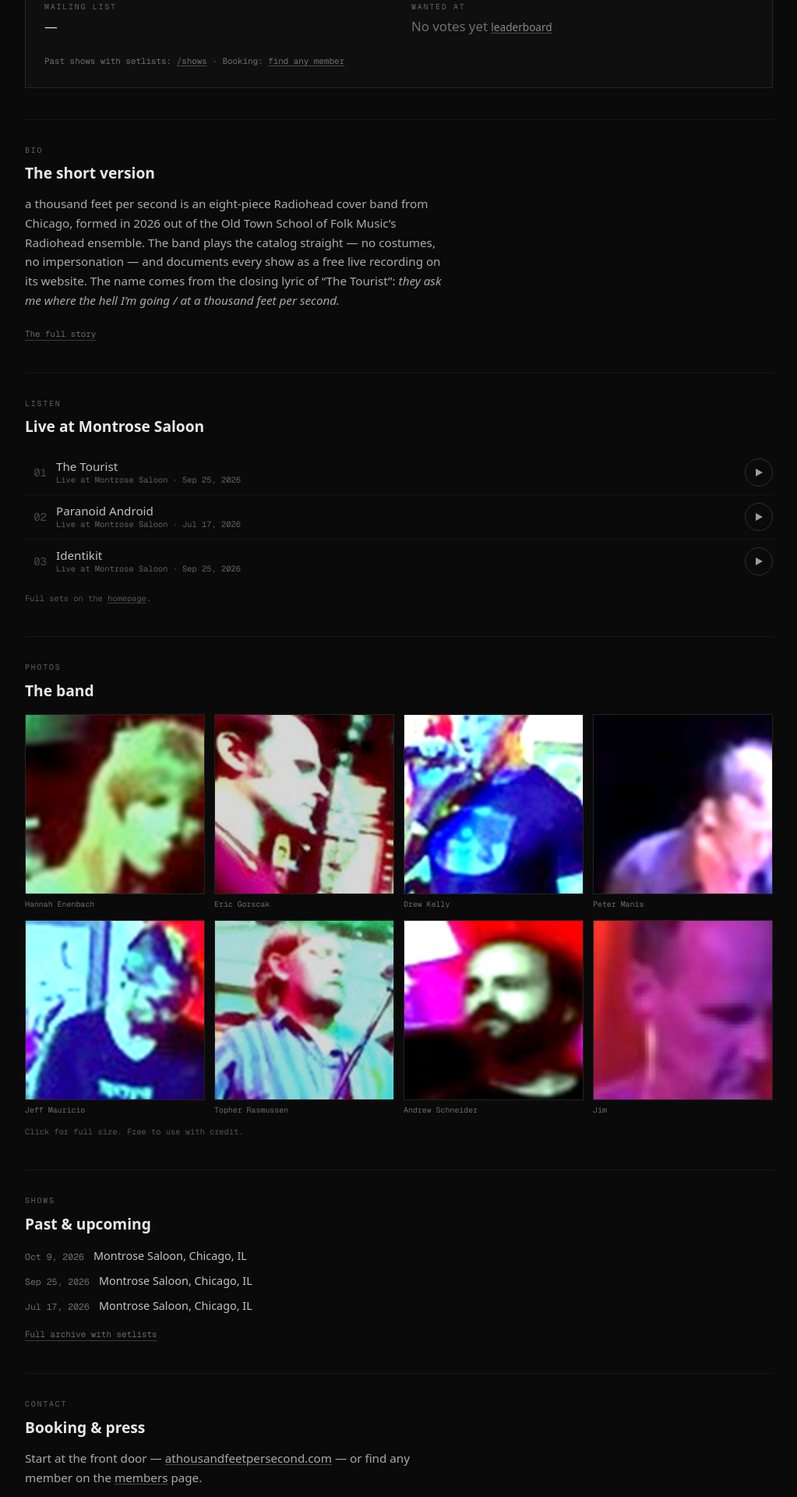
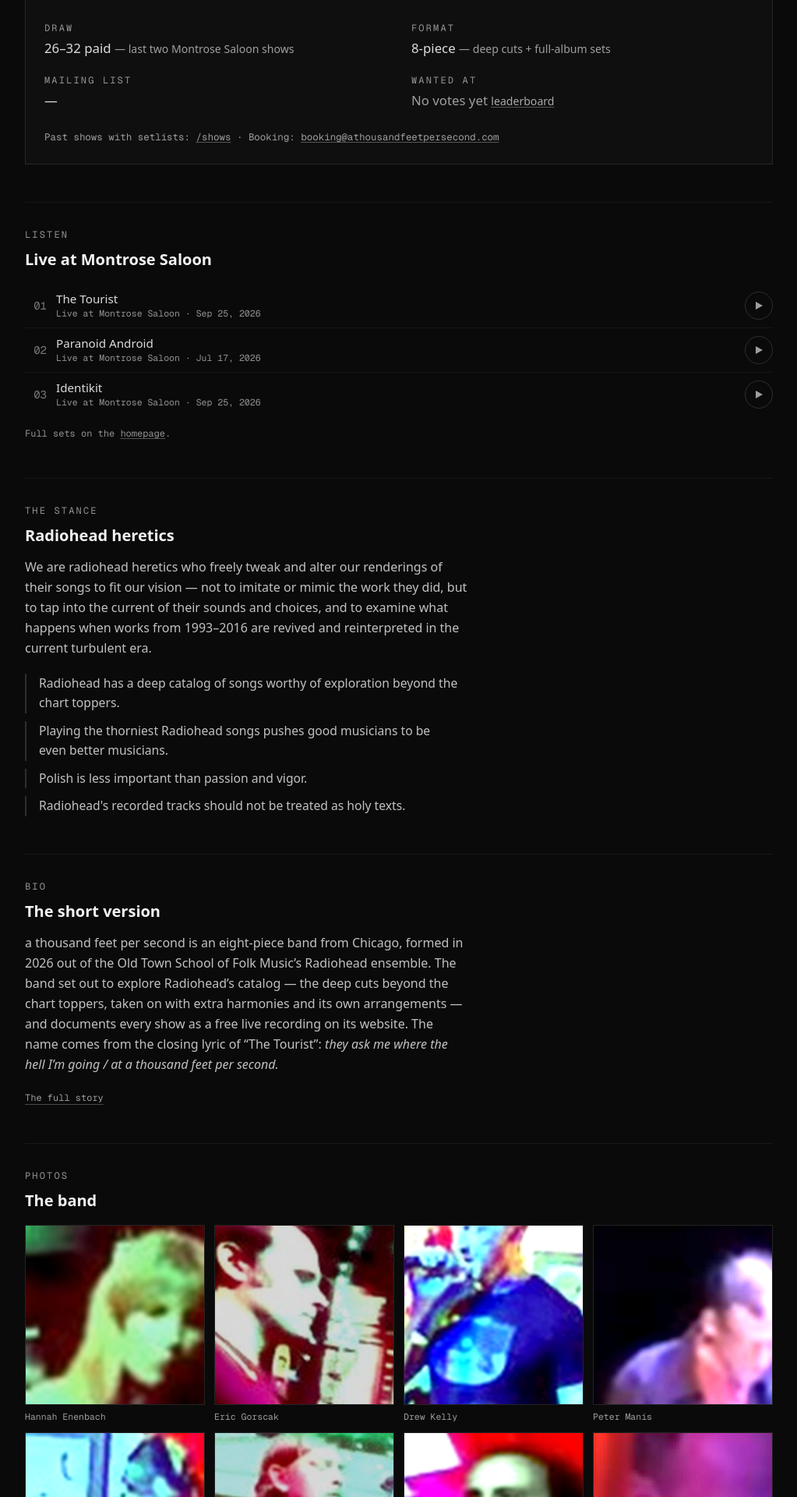
Before and after one commit to topher416/fmnogg.in, a Next.js app: page /press in a window 1280 px wide. Shown: the part 380-2300 px from the top of the page at 78% size, without its empty margins (128-1151 px from the left). Built offline with nearby package versions, Linux system fonts and the light colour scheme; a web font is replaced by a local one.

Commit message:
Redo press page: booker-first hierarchy, reel-script voice, real booking contact, legibility

```diff
--- a/src/app/press/page.tsx
+++ b/src/app/press/page.tsx
@@ -16,6 +16,8 @@ export const metadata: Metadata = {
 
 export const revalidate = 3600;
 
+const BOOKING_EMAIL = "booking@athousandfeetpersecond.com";
+
 const PHOTOS = [
   { name: "Hannah Enenbach", src: "/images/members/hannah-enenbach-portrait.png" },
   { name: "Eric Gorscak", src: "/images/members/eric-gorscak-portrait.png" },
@@ -24,7 +26,7 @@ const PHOTOS = [
   { name: "Jeff Mauricio", src: "/images/members/jeff-mauricio-portrait.png" },
   { name: "Topher Rasmussen", src: "/images/members/topher-rasmussen-portrait.png" },
   { name: "Andrew Schneider", src: "/images/members/andrew-schneider-portrait.png" },
-  { name: "Jim", src: "/images/members/jim-portrait.png" },
+  { name: "Jim Svajgl", src: "/images/members/jim-portrait.png" },
 ];
 
 const FEATURED: PressTrack[] = [
@@ -45,9 +47,16 @@ const FEATURED: PressTrack[] = [
   },
 ];
 
+const STANCE = [
+  "Radiohead has a deep catalog of songs worthy of exploration beyond the chart toppers.",
+  "Playing the thorniest Radiohead songs pushes good musicians to be even better musicians.",
+  "Polish is less important than passion and vigor.",
+  "Radiohead's recorded tracks should not be treated as holy texts.",
+];
+
 function SectionLabel({ children }: { children: React.ReactNode }) {
   return (
-    <p className="font-mono text-[0.62rem] uppercase tracking-[0.18em] text-white/35">
+    <p className="font-mono text-[0.75rem] uppercase tracking-[0.18em] text-white/55">
       {children}
     </p>
   );
@@ -55,7 +64,7 @@ function SectionLabel({ children }: { children: React.ReactNode }) {
 
 function SectionTitle({ children }: { children: React.ReactNode }) {
   return (
-    <h2 className="mt-2 text-[1.2rem] font-semibold text-white/90">{children}</h2>
+    <h2 className="mt-2 text-[1.25rem] font-semibold text-white/95">{children}</h2>
   );
 }
 
@@ -66,11 +75,21 @@ export default function PressPage() {
 
       <main className="flex-1 w-full max-w-[1000px] mx-auto px-5 py-10">
         <SectionLabel>Press kit</SectionLabel>
-        <h1 className="mt-2 text-[1.6rem] font-bold leading-tight tracking-tight">
+        <h1 className="mt-2 lowercase text-[2rem] font-bold leading-tight tracking-tight text-white/95">
           a thousand feet per second
         </h1>
-        <p className="mt-3 max-w-[60ch] text-[1.05rem] leading-relaxed text-white/80">
-          It&rsquo;s just eight good musicians doing good Radiohead covers.
+        <p className="mt-3 max-w-[60ch] lowercase text-[1.1rem] leading-relaxed text-white/75">
+          eight musicians exploring the catalog of a beloved and transgressive
+          band. chicago, illinois.
+        </p>
+        <p className="mt-5 text-[1rem] text-white/85">
+          Booking &amp; press:{" "}
+          <a
+            href={`mailto:${BOOKING_EMAIL}`}
+            className="underline underline-offset-4 decoration-white/30 hover:text-white hover:decoration-white/70 transition-colors"
+          >
+            {BOOKING_EMAIL}
+          </a>
         </p>
 
         <section
@@ -81,7 +100,7 @@ export default function PressPage() {
           <SectionTitle>The whole pitch, one screen</SectionTitle>
           <Suspense
             fallback={
-              <p className="mt-6 font-mono text-[0.72rem] text-white/30">
+              <p className="mt-6 font-mono text-[0.75rem] text-white/60">
                 Loading…
               </p>
             }
@@ -90,14 +109,50 @@ export default function PressPage() {
           </Suspense>
         </section>
 
-        <section aria-label="Bio" className="mt-10 border-t border-white/[0.06] pt-8">
+        <section aria-label="Listen" className="mt-12 border-t border-white/[0.06] pt-8">
+          <SectionLabel>Listen</SectionLabel>
+          <SectionTitle>Live at Montrose Saloon</SectionTitle>
+          <PressPlayer tracks={FEATURED} />
+          <p className="mt-3 font-mono text-[0.75rem] text-white/55">
+            Full sets on the{" "}
+            <a href="/" className="underline underline-offset-2 decoration-white/30 hover:text-white/85">
+              homepage
+            </a>
+            .
+          </p>
+        </section>
+
+        <section aria-label="The stance" className="mt-12 border-t border-white/[0.06] pt-8">
+          <SectionLabel>The stance</SectionLabel>
+          <SectionTitle>Radiohead heretics</SectionTitle>
+          <p className="mt-3 max-w-[62ch] text-[1rem] leading-relaxed text-white/75">
+            We are radiohead heretics who freely tweak and alter our renderings
+            of their songs to fit our vision — not to imitate or mimic the work
+            they did, but to tap into the current of their sounds and choices,
+            and to examine what happens when works from 1993–2016 are revived
+            and reinterpreted in the current turbulent era.
+          </p>
+          <ul className="mt-5 space-y-2.5">
+            {STANCE.map((s) => (
+              <li
+                key={s}
+                className="max-w-[62ch] border-l-2 border-white/15 pl-4 text-[0.98rem] leading-relaxed text-white/75"
+              >
+                {s}
+              </li>
+            ))}
+          </ul>
+        </section>
+
+        <section aria-label="Bio" className="mt-12 border-t border-white/[0.06] pt-8">
           <SectionLabel>Bio</SectionLabel>
           <SectionTitle>The short version</SectionTitle>
-          <p className="mt-3 max-w-[62ch] text-[0.95rem] leading-relaxed text-white/65">
-            a thousand feet per second is an eight-piece Radiohead cover band
-            from Chicago, formed in 2026 out of the Old Town School of Folk
-            Music&rsquo;s Radiohead ensemble. The band plays the catalog
-            straight — no costumes, no impersonation — and documents every
+          <p className="mt-3 max-w-[62ch] text-[1rem] leading-relaxed text-white/75">
+            a thousand feet per second is an eight-piece band from Chicago,
+            formed in 2026 out of the Old Town School of Folk Music&rsquo;s
+            Radiohead ensemble. The band set out to explore Radiohead&rsquo;s
+            catalog — the deep cuts beyond the chart toppers, taken on with
+            extra harmonies and its own arrangements — and documents every
             show as a free live recording on its website. The name comes from
             the closing lyric of &ldquo;The Tourist&rdquo;:{" "}
             <em>
@@ -108,23 +163,14 @@ export default function PressPage() {
           <p className="mt-4">
             <a
               href="/wiki"
-              className="font-mono text-[0.68rem] text-white/40 underline underline-offset-4 decoration-white/20 hover:text-white/70 transition-colors"
+              className="font-mono text-[0.75rem] text-white/60 underline underline-offset-4 decoration-white/25 hover:text-white/90 transition-colors"
             >
               The full story
             </a>
           </p>
         </section>
 
-        <section aria-label="Listen" className="mt-10 border-t border-white/[0.06] pt-8">
-          <SectionLabel>Listen</SectionLabel>
-          <SectionTitle>Live at Montrose Saloon</SectionTitle>
-          <PressPlayer tracks={FEATURED} />
-          <p className="mt-3 font-mono text-[0.65rem] text-white/30">
-            Full sets on the <a href="/" className="underline underline-offset-2 decoration-white/20 hover:text-white/60">homepage</a>.
-          </p>
-        </section>
-
-        <section aria-label="Photos" className="mt-10 border-t border-white/[0.06] pt-8">
+        <section aria-label="Photos" className="mt-12 border-t border-white/[0.06] pt-8">
           <SectionLabel>Photos</SectionLabel>
           <SectionTitle>The band</SectionTitle>
           <ul className="mt-4 grid grid-cols-2 sm:grid-cols-4 gap-3">
@@ -142,32 +188,32 @@ export default function PressPage() {
                     loading="lazy"
                     className="aspect-square w-full border border-white/10 object-cover transition-opacity group-hover:opacity-85"
                   />
-                  <span className="mt-1.5 block truncate font-mono text-[0.62rem] text-white/40">
+                  <span className="mt-1.5 block truncate font-mono text-[0.72rem] text-white/60">
                     {p.name}
                   </span>
                 </a>
               </li>
             ))}
           </ul>
-          <p className="mt-3 font-mono text-[0.65rem] text-white/30">
+          <p className="mt-3 font-mono text-[0.75rem] text-white/55">
             Click for full size. Free to use with credit.
           </p>
         </section>
 
-        <section aria-label="Shows" className="mt-10 border-t border-white/[0.06] pt-8">
+        <section aria-label="Shows" className="mt-12 border-t border-white/[0.06] pt-8">
           <SectionLabel>Shows</SectionLabel>
           <SectionTitle>Past &amp; upcoming</SectionTitle>
           <ol className="mt-4 space-y-2.5">
             {SHOWS.map((s) => (
               <li key={s.dateShort} className="flex flex-wrap items-baseline gap-x-3">
-                <span className="font-mono text-[0.72rem] tabular-nums text-white/40">
+                <span className="font-mono text-[0.8rem] tabular-nums text-white/60">
                   {s.dateShort}
                 </span>
-                <span className="text-[0.9rem] text-white/75">
+                <span className="text-[0.95rem] text-white/85">
                   {s.venue}, {s.city}
                 </span>
                 {s.status === "upcoming" && (
-                  <span className="font-mono text-[0.62rem] uppercase tracking-[0.18em] text-[#00ff9f]/80">
+                  <span className="font-mono text-[0.7rem] uppercase tracking-[0.18em] text-[#00ff9f]/90">
                     Upcoming
                   </span>
                 )}
@@ -177,28 +223,56 @@ export default function PressPage() {
           <p className="mt-3">
             <a
               href="/shows"
-              className="font-mono text-[0.68rem] text-white/40 underline underline-offset-4 decoration-white/20 hover:text-white/70 transition-colors"
+              className="font-mono text-[0.75rem] text-white/60 underline underline-offset-4 decoration-white/25 hover:text-white/90 transition-colors"
             >
               Full archive with setlists
             </a>
           </p>
         </section>
 
-        <section aria-label="Contact" className="mt-10 border-t border-white/[0.06] pt-8">
+        <section aria-label="Contact" className="mt-12 border-t border-white/[0.06] pt-8 pb-4">
           <SectionLabel>Contact</SectionLabel>
           <SectionTitle>Booking &amp; press</SectionTitle>
-          <p className="mt-3 max-w-[62ch] text-[0.95rem] leading-relaxed text-white/65">
-            Start at the front door —{" "}
+          <p className="mt-3 max-w-[62ch] text-[1rem] leading-relaxed text-white/75">
+            We would like to perform for you. Booking and press go through one
+            front door:{" "}
             <a
-              href={BAND.domain}
-              className="underline underline-offset-2 decoration-white/25 hover:text-white/90 transition-colors"
+              href={`mailto:${BOOKING_EMAIL}`}
+              className="underline underline-offset-2 decoration-white/30 hover:text-white transition-colors"
             >
-              athousandfeetpersecond.com
-            </a>{" "}
-            — or find any member on the{" "}
+              {BOOKING_EMAIL}
+            </a>
+            . The band is on{" "}
+            <a
+              href="https://www.instagram.com/athousandfeetpersecond"
+              target="_blank"
+              rel="noreferrer"
+              className="underline underline-offset-2 decoration-white/30 hover:text-white transition-colors"
+            >
+              Instagram
+            </a>
+            ,{" "}
+            <a
+              href="https://www.youtube.com/@athousandfeetpersecond"
+              target="_blank"
+              rel="noreferrer"
+              className="underline underline-offset-2 decoration-white/30 hover:text-white transition-colors"
+            >
+              YouTube
+            </a>
+            , and{" "}
+            <a
+              href="https://www.tiktok.com/@athousandfeetpersecond"
+              target="_blank"
+              rel="noreferrer"
+              className="underline underline-offset-2 decoration-white/30 hover:text-white transition-colors"
+            >
+              TikTok
+            </a>
+            ; the members are on the{" "}
             <a
               href="/members"
-              className="underline underline-offset-2 decoration-white/25 hover:text-white/90 transition-colors"
+              className="underline underline-offset-2 decoration-white/30 hover:text-white transition-colors"
             >
               members
             </a>{" "}
--- a/src/components/site/BookerFacts.tsx
+++ b/src/components/site/BookerFacts.tsx
@@ -13,29 +13,29 @@ export default async function BookerFacts() {
     <div>
       <dl className="mt-6 grid gap-x-8 gap-y-5 sm:grid-cols-2">
         <div>
-          <dt className="font-mono text-[0.62rem] uppercase tracking-[0.18em] text-white/35">
+          <dt className="font-mono text-[0.75rem] uppercase tracking-[0.18em] text-white/55">
             Draw
           </dt>
           <dd className="mt-1 text-[1.05rem] text-white/85">
             26–32 paid{" "}
-            <span className="text-[0.85rem] text-white/40">
+            <span className="text-[0.88rem] text-white/60">
               — last two Montrose Saloon shows
             </span>
           </dd>
         </div>
         <div>
-          <dt className="font-mono text-[0.62rem] uppercase tracking-[0.18em] text-white/35">
+          <dt className="font-mono text-[0.75rem] uppercase tracking-[0.18em] text-white/55">
             Format
           </dt>
           <dd className="mt-1 text-[1.05rem] text-white/85">
             8-piece{" "}
-            <span className="text-[0.85rem] text-white/40">
+            <span className="text-[0.88rem] text-white/60">
               — deep cuts + full-album sets
             </span>
           </dd>
         </div>
         <div>
-          <dt className="font-mono text-[0.62rem] uppercase tracking-[0.18em] text-white/35">
+          <dt className="font-mono text-[0.75rem] uppercase tracking-[0.18em] text-white/55">
             Mailing list
           </dt>
           <dd className="mt-1 text-[1.05rem] text-white/85">
@@ -44,7 +44,7 @@ export default async function BookerFacts() {
             ) : (
               <>
                 {count} subscriber{count === 1 ? "" : "s"}{" "}
-                <span className="text-[0.85rem] text-white/40">
+                <span className="text-[0.88rem] text-white/60">
                   — one email per show
                 </span>
               </>
@@ -52,18 +52,18 @@ export default async function BookerFacts() {
           </dd>
         </div>
         <div>
-          <dt className="font-mono text-[0.62rem] uppercase tracking-[0.18em] text-white/35">
+          <dt className="font-mono text-[0.75rem] uppercase tracking-[0.18em] text-white/55">
             Wanted at
           </dt>
           <dd className="mt-1 text-[1.05rem] text-white/85">
             {top.length === 0 ? (
-              <span className="text-white/40">No votes yet</span>
+              <span className="text-white/60">No votes yet</span>
             ) : (
               top.map((e, i) => (
                 <span key={e.key}>
                   {i > 0 ? ", " : ""}
                   {e.display}{" "}
-                  <span className="font-mono text-[0.78rem] text-white/40">
+                  <span className="font-mono text-[0.8rem] text-white/60">
                     ({e.count})
                   </span>
                 </span>
@@ -71,27 +71,27 @@ export default async function BookerFacts() {
             )}{" "}
             <a
               href="/alerts#wanted"
-              className="text-[0.85rem] underline underline-offset-2 decoration-white/25 text-white/50 hover:text-white/80 transition-colors"
+              className="text-[0.88rem] underline underline-offset-2 decoration-white/30 text-white/65 hover:text-white/90 transition-colors"
             >
               leaderboard
             </a>
           </dd>
         </div>
       </dl>
-      <p className="mt-6 font-mono text-[0.68rem] leading-relaxed text-white/40">
+      <p className="mt-6 font-mono text-[0.78rem] leading-relaxed text-white/60">
         Past shows with setlists:{" "}
         <a
           href="/shows"
-          className="underline underline-offset-2 decoration-white/25 hover:text-white/80 transition-colors"
+          className="underline underline-offset-2 decoration-white/30 hover:text-white/90 transition-colors"
         >
           /shows
         </a>
         {" · "}Booking:{" "}
         <a
-          href="/members"
-          className="underline underline-offset-2 decoration-white/25 hover:text-white/80 transition-colors"
+          href="mailto:booking@athousandfeetpersecond.com"
+          className="underline underline-offset-2 decoration-white/30 hover:text-white/90 transition-colors"
         >
-          find any member
+          booking@athousandfeetpersecond.com
         </a>
       </p>
     </div>
--- a/src/components/site/PressPlayer.tsx
+++ b/src/components/site/PressPlayer.tsx
@@ -35,18 +35,18 @@ export default function PressPlayer({ tracks }: { tracks: PressTrack[] }) {
             key={t.src}
             className="grid grid-cols-[28px_1fr_auto] items-center gap-3 py-2.5"
           >
-            <span className="text-right font-mono text-sm tabular-nums text-white/25">
+            <span className="text-right font-mono text-sm tabular-nums text-white/45">
               {String(i + 1).padStart(2, "0")}
             </span>
             <span className="min-w-0">
               <span
                 className={`block truncate text-[0.95rem] leading-tight transition-colors ${
-                  isPlaying ? "text-white" : "text-white/75"
+                  isPlaying ? "text-white" : "text-white/85"
                 }`}
               >
                 {t.title}
               </span>
-              <span className="block truncate font-mono text-[0.65rem] text-white/35">
+              <span className="block truncate font-mono text-[0.72rem] text-white/55">
                 {t.note}
               </span>
             </span>
```
